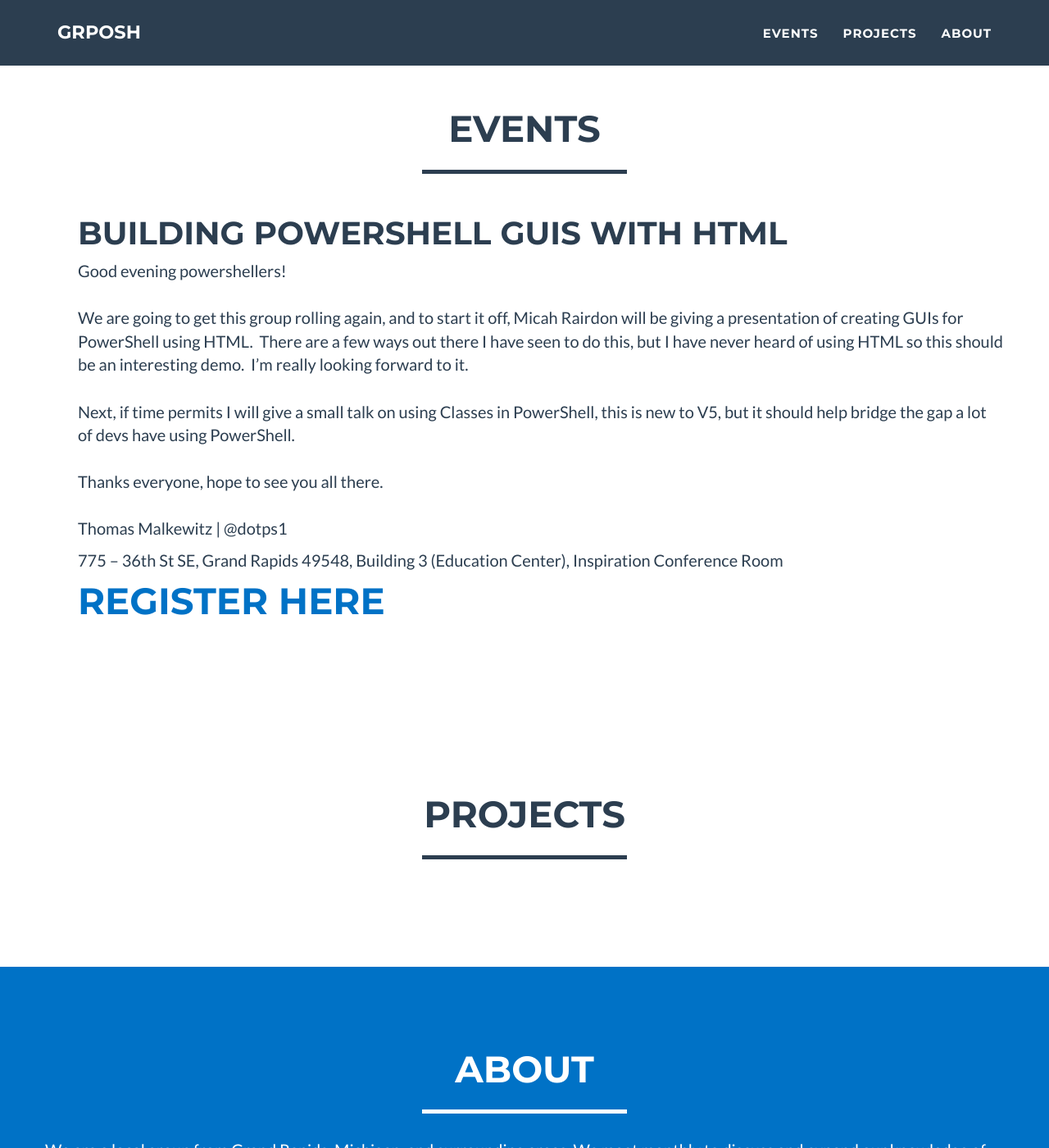
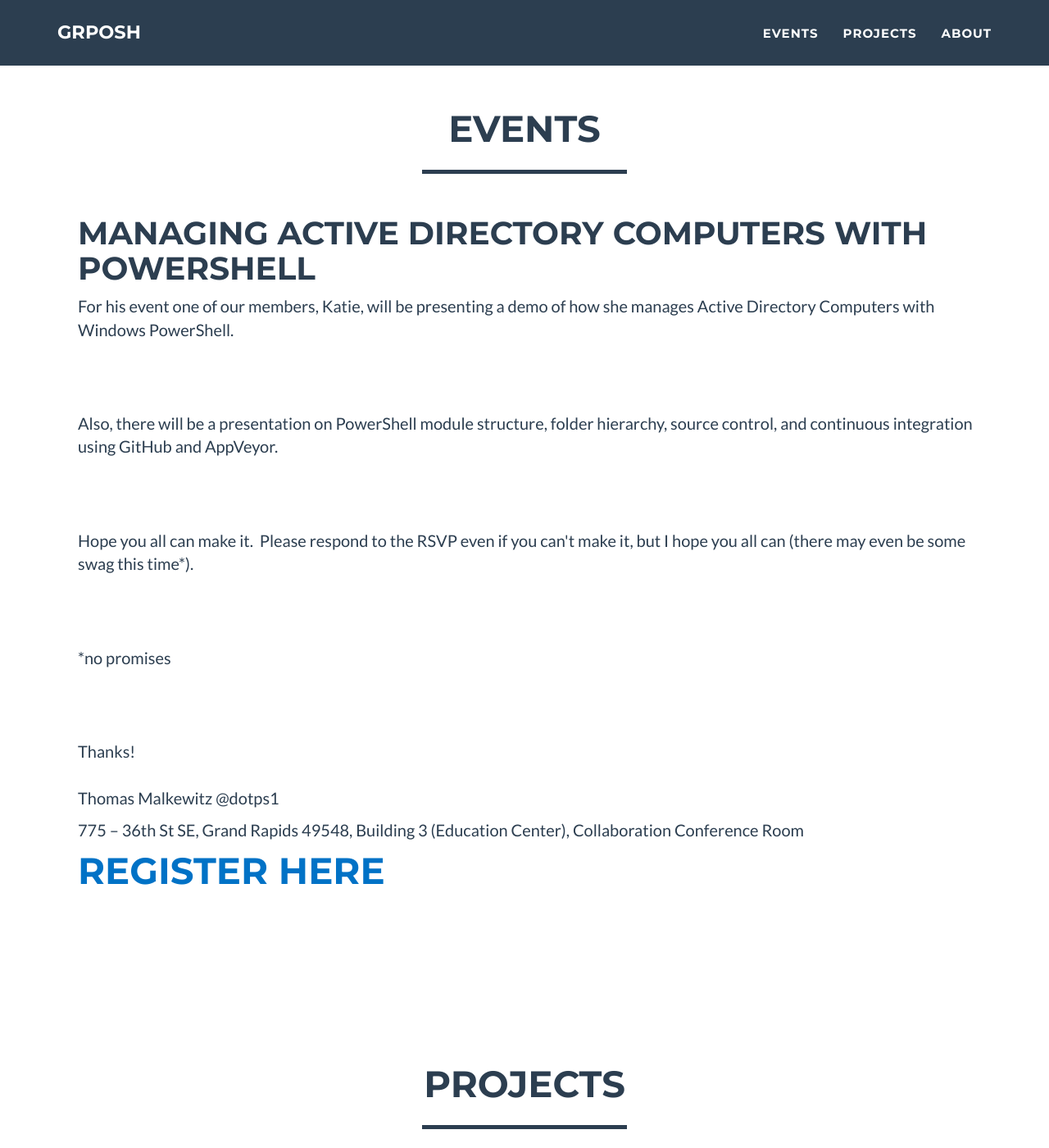
Before and after one commit to GRPosh/GRPosh.github.io, a Jekyll site: the page built from index.html, in a window 1280 px wide and 1400 px high, scrolled down 615 px. Shown: the whole window at 82% size. Built offline with Jekyll 4.4.1, drawn with Linux system fonts in a browser that asks for light colours; nearby versions of some CDN libraries.

Commit message:
Managing Active Directory Computers with PowerShell

```diff
--- a/_data/events.json
+++ b/_data/events.json
@@ -1,23 +1,28 @@
 [{
-    "id":  "http://groupspaces.com/GRPosh/api/events/1051074?alt=json",
-    "title":  "Building PowerShell GUIs with HTML",
-    "summary":  "Good evening powershellers!\u003cbr /\u003e\u003cbr /\u003eWe are going to get this group rolling again, and to start it off, Micah Rairdon will be giving a presentation of creating GUIs for PowerShell using HTML.  There are a few ways out there I have seen to do this, but I have never heard of using HTML so this should be an interesting demo.  I’m really looking forward to it.\u003cbr /\u003e\u003cbr /\u003eNext, if time permits I will give a small talk on using Classes in PowerShell, this is new to V5, but it should help bridge the gap a lot of devs have using PowerShell.\u003cbr /\u003e\u003cbr /\u003eThanks everyone, hope to see you all there.\u003cbr /\u003e\u003cbr /\u003eThomas Malkewitz | @dotps1",
+    "id":  "http://groupspaces.com/GRPosh/api/events/1054772?alt=json",
+    "title":  "Managing Active Directory Computers with PowerShell",
+    "summary":  "For his event one of our members, Katie, will be presenting a demo of how she manages Active Directory Computers with Windows PowerShell.\u003cbr /\u003e\u003cbr /\u003e \u003cbr /\u003e\u003cbr /\u003eAlso, there will be a presentation on PowerShell module structure, folder hierarchy, source control, and continuous integration using GitHub and AppVeyor.\u003cbr /\u003e\u003cbr /\u003e \u003cbr /\u003e\u003cbr /\u003eHope you all can make it.  Please respond to the RSVP even if you can\u0027t make it, but I hope you all can (there may even be some swag this time*).\u003cbr /\u003e\u003cbr /\u003e \u003cbr /\u003e\u003cbr /\u003e*no promises\u003cbr /\u003e\u003cbr /\u003e \u003cbr /\u003e\u003cbr /\u003eThanks!\u003cbr /\u003e\u003cbr /\u003eThomas Malkewitz @dotps1",
     "active":  [
                    {
-                       "active":  "2016-04-21T17:00:00-04:00",
+                       "active":  "2016-05-19T17:00:00-04:00",
                        "time_tbc":  "0",
-                       "ends":  "2016-04-21T18:30:00-04:00",
+                       "ends":  "2016-05-19T18:30:00-04:00",
                        "approximate_description":  "",
-                       "week_of_year_number":  16,
+                       "week_of_year_number":  20,
                        "day_of_week_number":  5
                    }
                ],
     "alt":  {
-                "text/html":  "http://groupspaces.com/GRPosh/item/1051074"
+                "text/html":  "http://groupspaces.com/GRPosh/item/1054772"
             },
-    "embed":  "http://groupspaces.com/GRPosh/embed/item/1051074",
-    "published":  "2016-04-08T23:48:22+00:00",
-    "updated":  "2016-04-08T23:48:00+00:00",
+    "embed":  "http://groupspaces.com/GRPosh/embed/item/1054772",
+    "published":  "2016-04-29T00:53:14+00:00",
+    "updated":  "2016-04-29T00:53:00+00:00",
+    "categories":  [
+                       {
+                           "title":  "Club/Group Meeting"
+                       }
+                   ],
     "author":  {
                    "name":  "Thomas Malkewitz",
                    "email_address":  "get-alias@outlook.com"
@@ -25,9 +30,9 @@
     "group":  {
                   "name":  "GRPosh",
                   "logo":  {
-                               "url":  "http://media.groupspaces.com/thumb/s/1387999/h/d6cc18d5dd3f9323740aa677702b861e.jpg"
+                               "url":  "http://media.groupspaces.com/thumb/s/15535217/h/ed18625e119cf99ae9d570d603c0fe47.jpg"
                            }
               },
-    "location":  "775 – 36th St SE, Grand Rapids 49548, Building 3 (Education Center), Inspiration Conference Room",
-    "date_string":  "\u003cspan class=\"date\"\u003eThursday, April 21st, 2016\u003c/span\u003e at \u003cspan class=\"time\"\u003e5pm\u003c/span\u003e - \u003cspan class=\"time\"\u003e6:30pm\u003c/span\u003e"
+    "location":  "775 – 36th St SE, Grand Rapids 49548, Building 3 (Education Center), Collaboration Conference Room",
+    "date_string":  "\u003cspan class=\"date\"\u003eThursday, May 19th, 2016\u003c/span\u003e at \u003cspan class=\"time\"\u003e5pm\u003c/span\u003e - \u003cspan class=\"time\"\u003e6:30pm\u003c/span\u003e"
 }]
```
Also changed, not shown: 1 other file.
